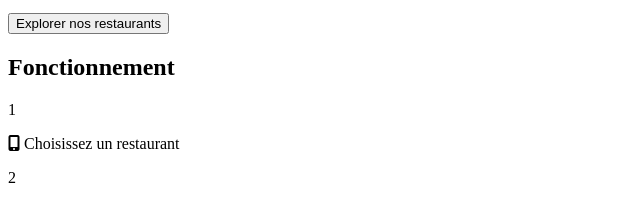
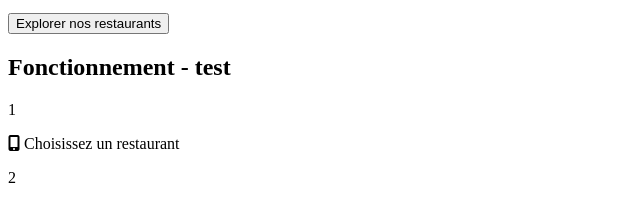
Before and after one commit to lmpaul/ohmyfood, a plain HTML site: page index.html in a window 1280 px wide. Shown: the part 186-386 px from the top of the page, 0-640 px from the left. Drawn offline with Linux system fonts and the light colour scheme.

Commit message:
ssh key test

```diff
--- a/index.html
+++ b/index.html
@@ -21,7 +21,7 @@
     </div>
   </section>
   <section id='steps'>
-    <h2>Fonctionnement</h2>
+    <h2>Fonctionnement - test</h2>
     <div class='steps-container'>
       <div>
         <p>1</p>
```
